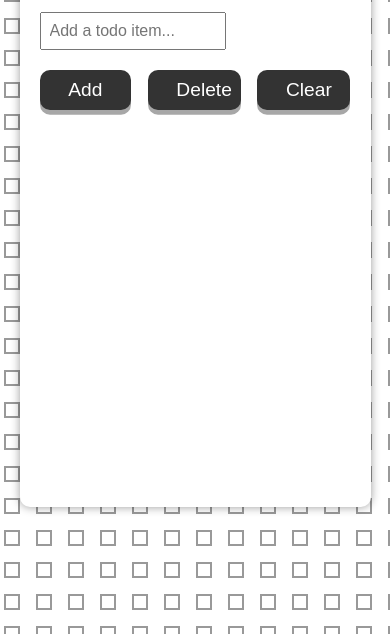
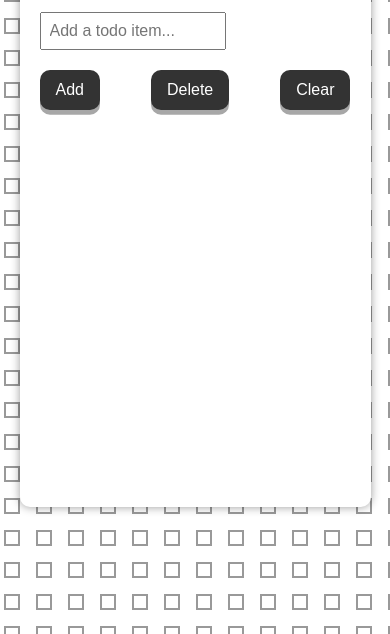
Before and after one commit to Milannko/todo-list, a plain HTML site: page index.html in a window 390 px wide. Shown: the part 210-844 px from the top of the page. Drawn offline with Linux system fonts and the light colour scheme.

Commit message:
added responsivity for buttons for small screen

```diff
--- a/style.css
+++ b/style.css
@@ -54,7 +54,6 @@ button {
   font-size: 1.2rem;
   text-align: center;
   height: 2.5rem;
-  max-width: 30%;
   border: none;
   border-radius: 10px;
   color: #fff;
@@ -101,3 +100,10 @@ button:active {
   padding: 10px;
   border-bottom: 1px solid #ccc;
 }
+
+@media screen and (max-width: 400px) {
+  button {
+    padding: 0.5rem 1rem 0.5rem 1rem;
+    font-size: 1rem;
+  }
+}
```
